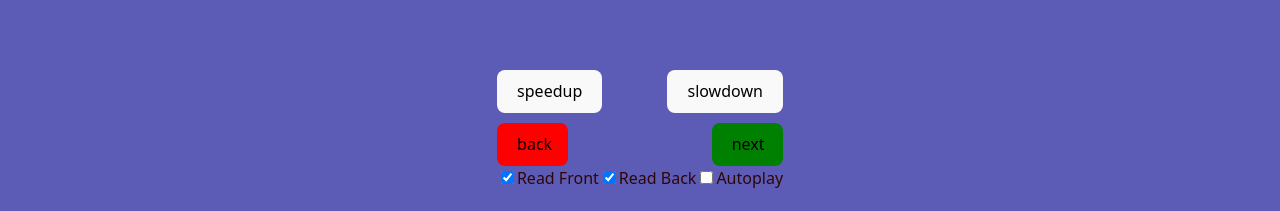
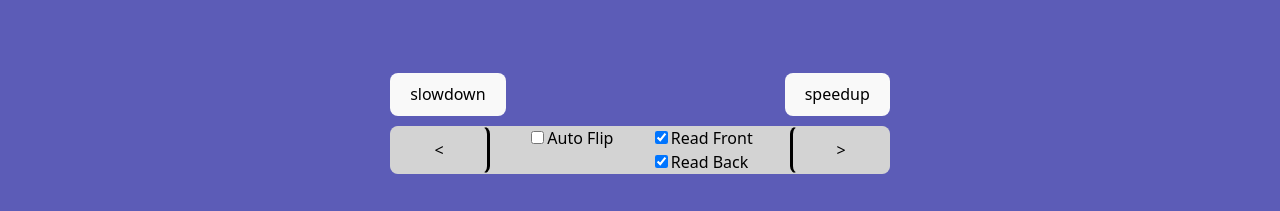
Before and after one commit to JeffWHenderson/world-wide-jeff, a React (Vite) app in the folder apps/frontend/: page /language-app/1/flashcards/1 in a window 1280 px wide. Shown: the part 586-797 px from the top of the page. Built offline with nearby package versions, Linux system fonts and the light colour scheme; no server answers.

Commit message:
changes the design for player control to be slightly less terrible

```diff
--- a/apps/frontend/src/screens/LanguageApp/components/FlashCardsV2.tsx
+++ b/apps/frontend/src/screens/LanguageApp/components/FlashCardsV2.tsx
@@ -83,14 +83,23 @@ const FlashCardsV2 = () => {
             }
             <div className="controls-container">
                 <div style={{ display: 'flex', justifyContent: 'space-between', marginBottom: '10px' }}>
+                    <button onClick={() => setSpeakingRate(speakingRate - .1)}>slowdown</button>
                     <button onClick={() => setSpeakingRate(speakingRate + .1)}>speedup</button>
-                    <button onClick={() => setSpeakingRate(speakingRate - .1)}>slowdown</button>
                 </div>
                 <div style={{ display: 'flex', justifyContent: 'space-between' }}>
-                    <button style={{ backgroundColor: 'red', color: 'black', width: '25%' }} onClick={() => nextCard(-1)}>back</button>
-                    <button style={{ backgroundColor: 'green', color: 'black', width: '25%' }} onClick={() => nextCard()}>next</button>
+                    <div className="controller-box">
+                        <button className='back-button' onClick={() => nextCard(-1)}>{'<'}</button>
+                        <div className="controller-center">
+                            <label>
+                                <input
+                                    type="checkbox"
+                                    checked={autoplay}
+                                    onChange={() => setAutoPlay(!autoplay)}
+                                />
+                                Auto Flip
+                            </label>
                         </div>
-                <div>
+                        <div className="controller-center">
                             <label>
                                 <input
                                     type="checkbox"
@@ -107,14 +116,9 @@ const FlashCardsV2 = () => {
                                 />
                                 Read Back
                             </label>
-                    <label>
-                        <input
-                            type="checkbox"
-                            checked={autoplay}
-                            onChange={() => setAutoPlay(!autoplay)}
-                        />
-                        Autoplay
-                    </label>
+                        </div>
+                        <button className='next-button' onClick={() => nextCard()}>{'>'}</button>
+                    </div>
                 </div>
             </div>
         </div>
--- a/apps/frontend/src/screens/LanguageApp/components/flashcards.css
+++ b/apps/frontend/src/screens/LanguageApp/components/flashcards.css
@@ -1,5 +1,5 @@
 .container {
-    height: 82%;
+    height: 80%;
     margin: 0 3 0 3;
     display: flex;
     flex-direction: column;
@@ -40,3 +40,32 @@
     max-width: 600px;
     margin-top: auto;
 }
+
+.controller-box {
+    display: flex;
+    justify-content: space-between;
+    background-color: lightgrey;
+    width: 95vw;
+    max-width: 500px;
+    border-radius: 10px;
+}
+
+.next-button {
+    background-color: lightgrey;
+    border-left: 3px solid black;
+    color: black;
+    width: 20%
+}
+
+.back-button {
+    background-color: lightgrey;
+    border-right: 3px solid black;
+    color: black;
+    width: 20%
+}
+
+.controller-center {
+    display: flex;
+    flex-direction: column;
+    color: black;
+}
```
Lines whose indentation alone changed are shown as unchanged.
